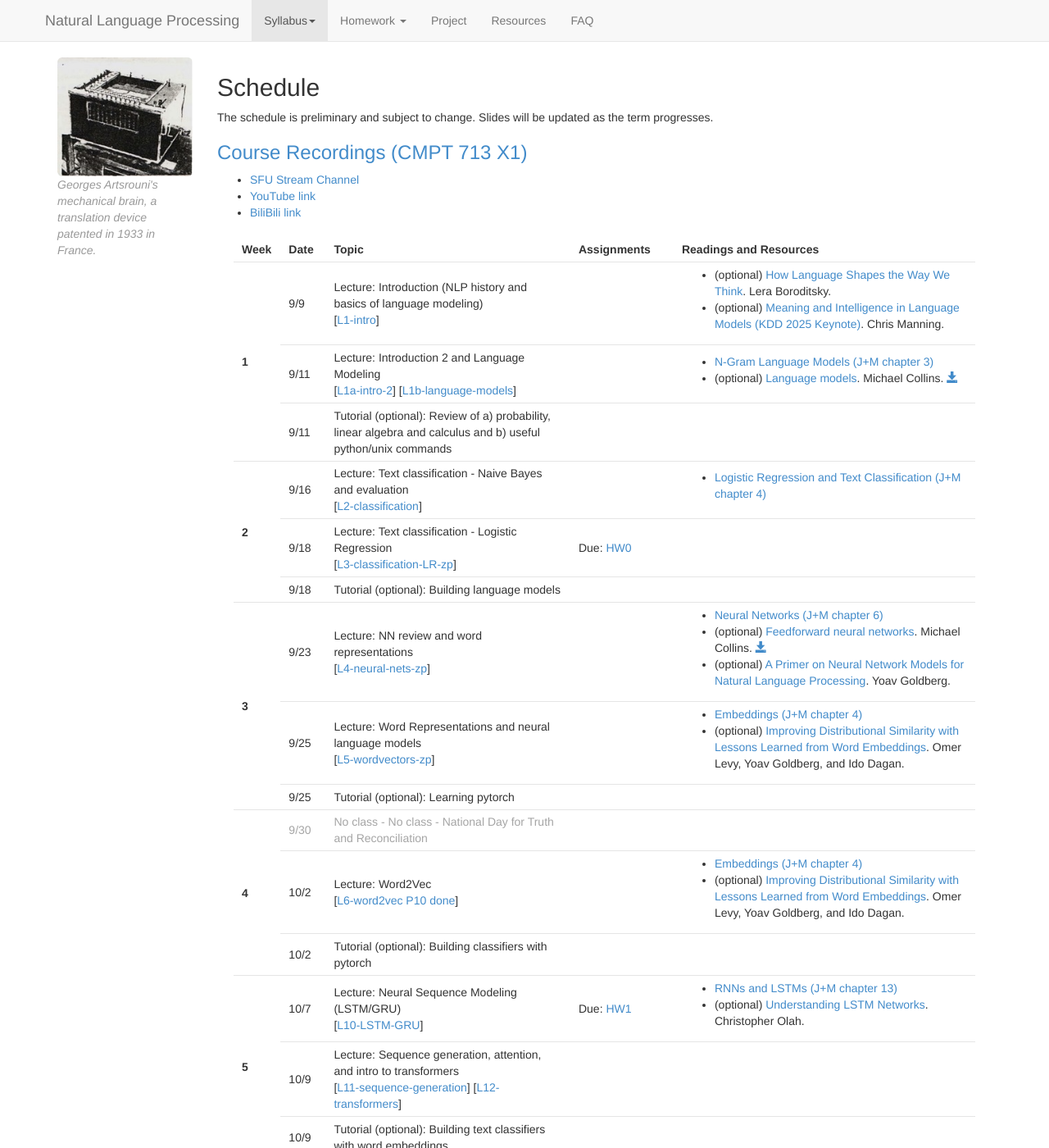
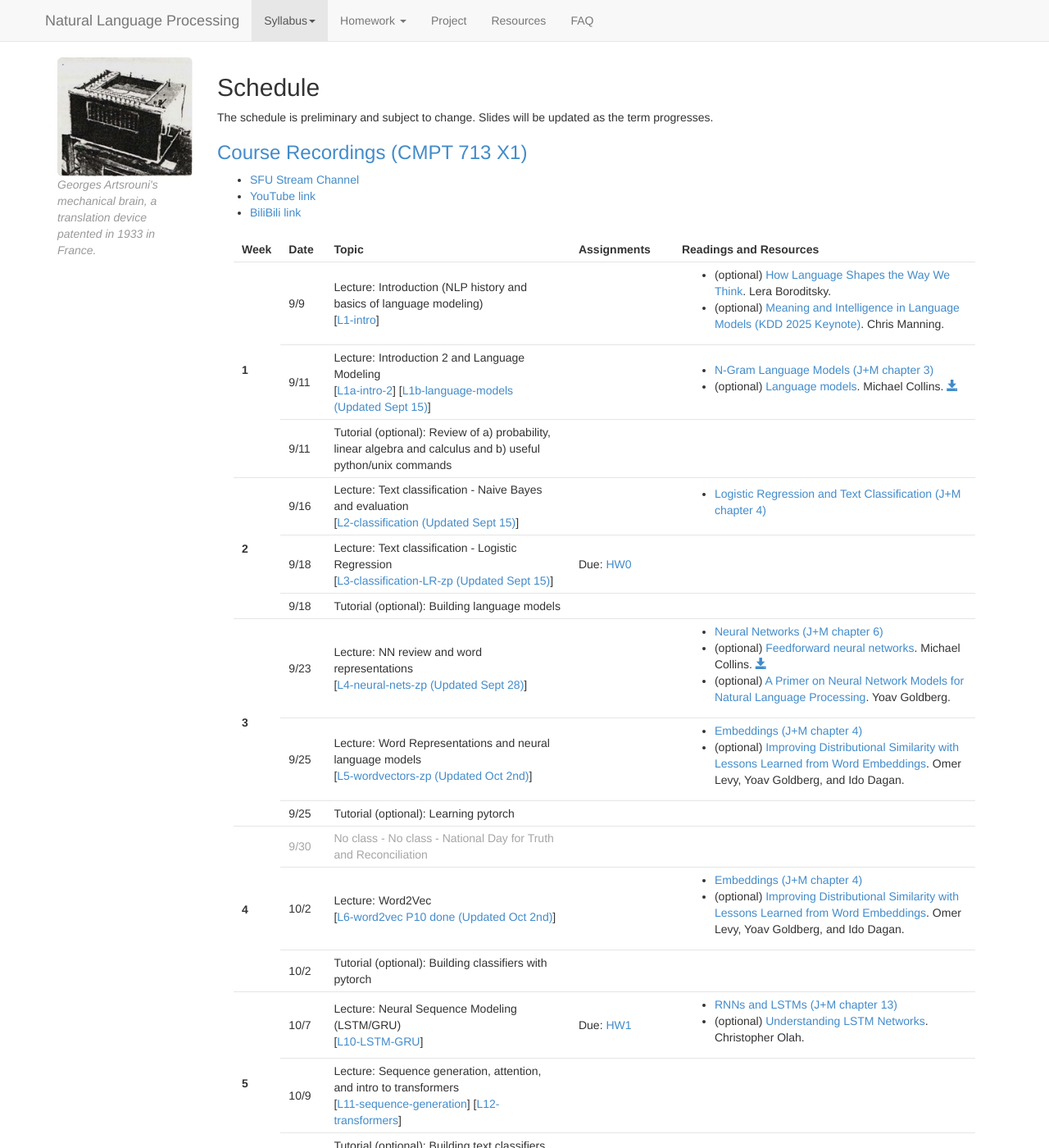
Before and after one commit to zhiyunrichardpeng/nlp-class, a Jekyll site: the page built from schedule.md, in a window 1280 px wide and 1400 px high. Shown: the whole window at 82% size. Built offline with Jekyll 4.4.1, drawn with Linux system fonts in a browser that asks for light colours; nearby versions of some CDN libraries.

Commit message:
Restore updated times to slide display names

```diff
--- a/_data/schedule.yaml
+++ b/_data/schedule.yaml
@@ -14,7 +14,7 @@
     leclinks:
       - name: "L1a-intro-2"
         url: "assets/lecture-slides/L1a-intro-2.pdf"
-      - name: "L1b-language-models"
+      - name: "L1b-language-models (Updated Sept 15)"
         url: "assets/lecture-slides/L1b-language-models.pdf"
   - date: "9/11"
     tutorial: 0
@@ -26,14 +26,14 @@
     title: "Text classification - Naive Bayes and evaluation"
     lecture: "classifiers"
     leclinks:
-      - name: "L2-classification"
+      - name: "L2-classification (Updated Sept 15)"
         url: "assets/lecture-slides/L2-classification.pdf"
     readings: ["jm4"]
   - date: "9/18"
     title: "Text classification - Logistic Regression"
     lecture: "classifiers"
     leclinks:
-      - name: "L3-classification-LR-zp"
+      - name: "L3-classification-LR-zp (Updated Sept 15)"
         url: "assets/lecture-slides/L3-classification-LR-zp.pdf"
     readings: ["jm5"]
     hwdue: "0"
@@ -48,13 +48,13 @@
     title: "NN review and word representations"
     lecture: "ff"
     leclinks:
-      - name: "L4-neural-nets-zp"
+      - name: "L4-neural-nets-zp (Updated Sept 28)"
         url: "assets/lecture-slides/L4-neural-nets-zp.pptx"
   - date: "9/25"
     title: "Word Representations and neural language models"
     lecture: "wordvec"
     leclinks:
-      - name: "L5-wordvectors-zp"
+      - name: "L5-wordvectors-zp (Updated Oct 2nd)"
         url: "assets/lecture-slides/L5-wordvectors-zp.pptx"
   - date: "9/25"
     tutorial: 2
@@ -69,7 +69,7 @@
     title: "Word2Vec"
     lecture: "wordvec2"
     leclinks:
-      - name: "L6-word2vec P10 done"
+      - name: "L6-word2vec P10 done (Updated Oct 2nd)"
         url: "assets/lecture-slides/L6-word2vec P10 done.pptx"
   - date: "10/2"
     tutorial: 3
```
